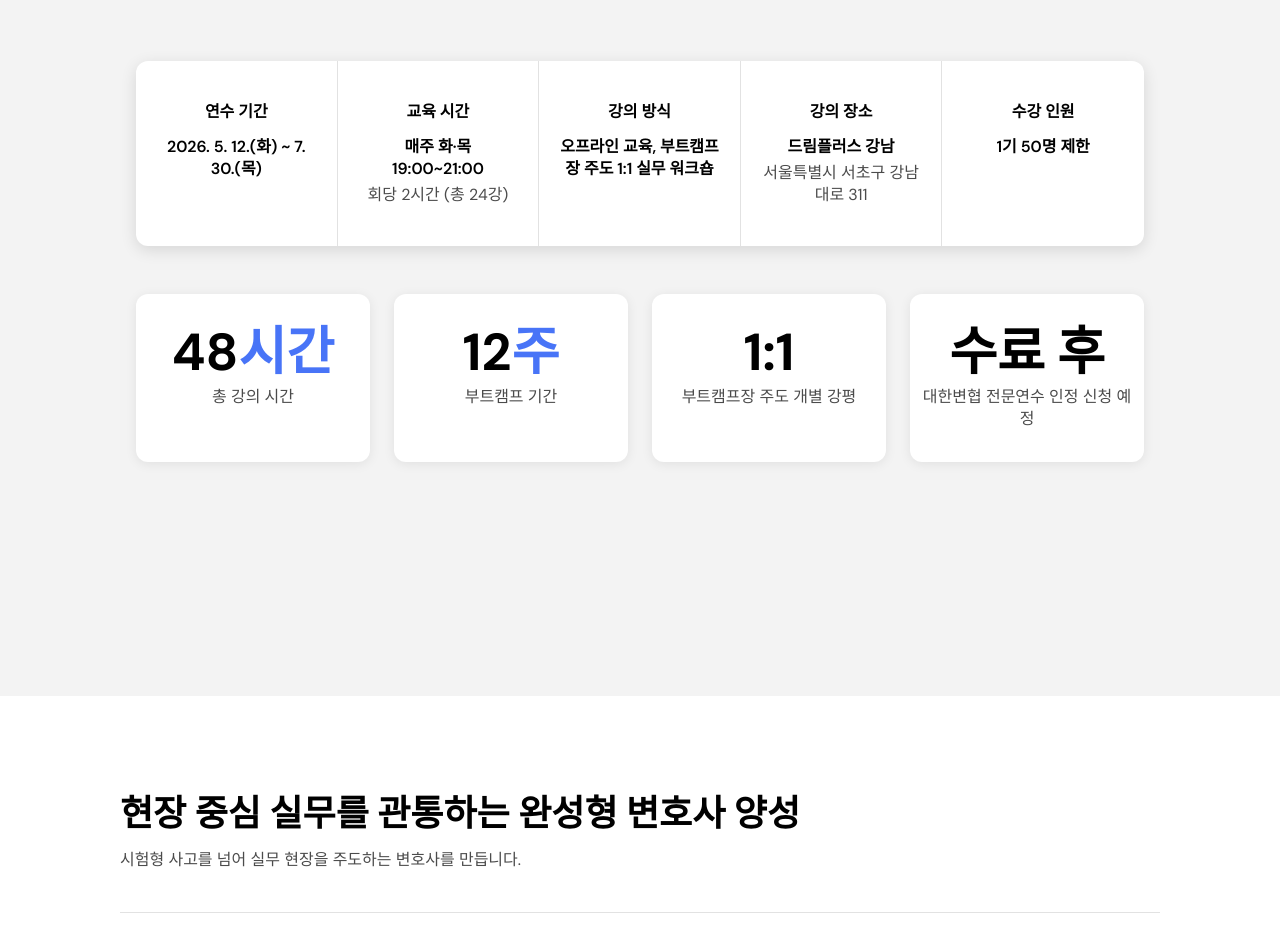
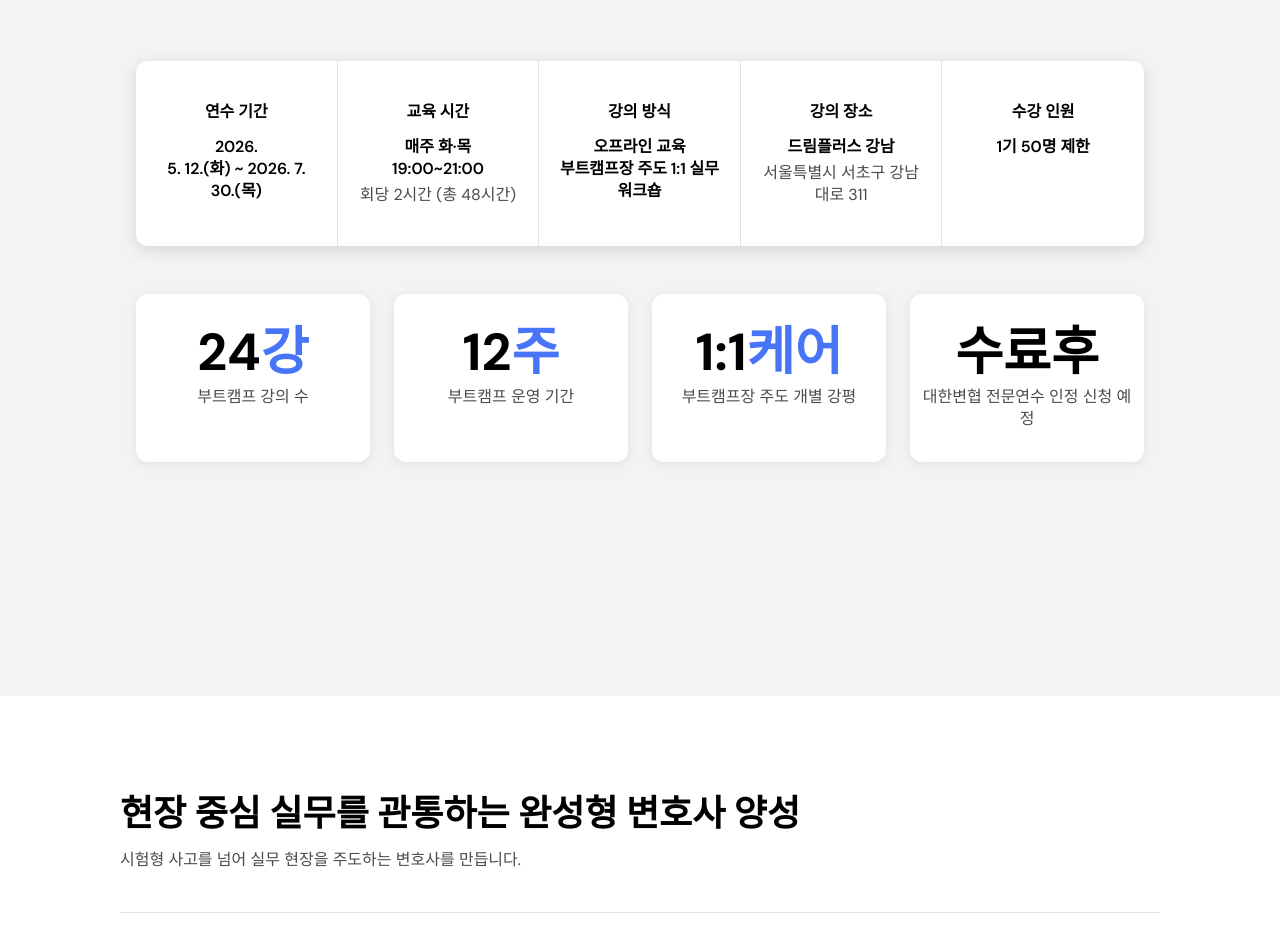
Before and after one commit to LegalEduc/EDUTeaser, a Next.js app: page / in a window 1280 px wide. Shown: the part 980-1913 px from the top of the page. Built offline with nearby package versions, Linux system fonts and the light colour scheme; no server answers.

Commit message:
관리자 비밀번호 재설정 등

```diff
--- a/src/components/teaser/Overview.tsx
+++ b/src/components/teaser/Overview.tsx
@@ -3,18 +3,18 @@
 import { useEffect, useRef } from "react";
 
 const items = [
-  { label: "연수 기간", value: "2026. 5. 12.(화) ~ 7. 30.(목)", sub: "" },
-  { label: "교육 시간", value: "매주 화·목 19:00~21:00", sub: "회당 2시간 (총 24강)" },
-  { label: "강의 방식", value: "오프라인 교육, 부트캠프장 주도 1:1 실무 워크숍", sub: "" },
+  { label: "연수 기간", value: "2026.\n5. 12.(화) ~ 2026. 7. 30.(목)", sub: "" },
+  { label: "교육 시간", value: "매주 화·목 19:00~21:00", sub: "회당 2시간 (총 48시간)" },
+  { label: "강의 방식", value: "오프라인 교육\n부트캠프장 주도 1:1 실무 워크숍", sub: "" },
   { label: "강의 장소", value: "드림플러스 강남", sub: "서울특별시 서초구 강남대로 311" },
   { label: "수강 인원", value: "1기 50명 제한", sub: "" },
 ];
 
 const stats = [
-  { num: "48", unit: "시간", label: "총 강의 시간" },
-  { num: "12", unit: "주", label: "부트캠프 기간" },
-  { num: "1:1", unit: "", label: "부트캠프장 주도 개별 강평" },
-  { num: "수료 후", unit: "", label: "대한변협 전문연수 인정 신청 예정" },
+  { num: "24", unit: "강", label: "부트캠프 강의 수" },
+  { num: "12", unit: "주", label: "부트캠프 운영 기간" },
+  { num: "1:1", unit: "케어", label: "부트캠프장 주도 개별 강평" },
+  { num: "수료후", unit: "", label: "대한변협 전문연수 인정 신청 예정" },
 ];
 
 export default function Overview() {
@@ -58,7 +58,7 @@ export default function Overview() {
                 className={`py-10 px-4 md:px-5 text-center ${idx === 4 ? "col-span-2 md:col-span-1" : ""}`}
               >
                 <p className="text-caption font-semibold text-ink mb-3">{item.label}</p>
-                <p className="text-[1rem] font-semibold text-ink leading-snug mb-1">{item.value}</p>
+                <p className="text-[1rem] font-semibold text-ink leading-snug mb-1 whitespace-pre-line">{item.value}</p>
                 {item.sub ? <p className="text-caption text-slate leading-snug">{item.sub}</p> : null}
               </div>
             ))}
```
Also changed, not shown: 1 other file (tests, documents, lock files or other folders).
